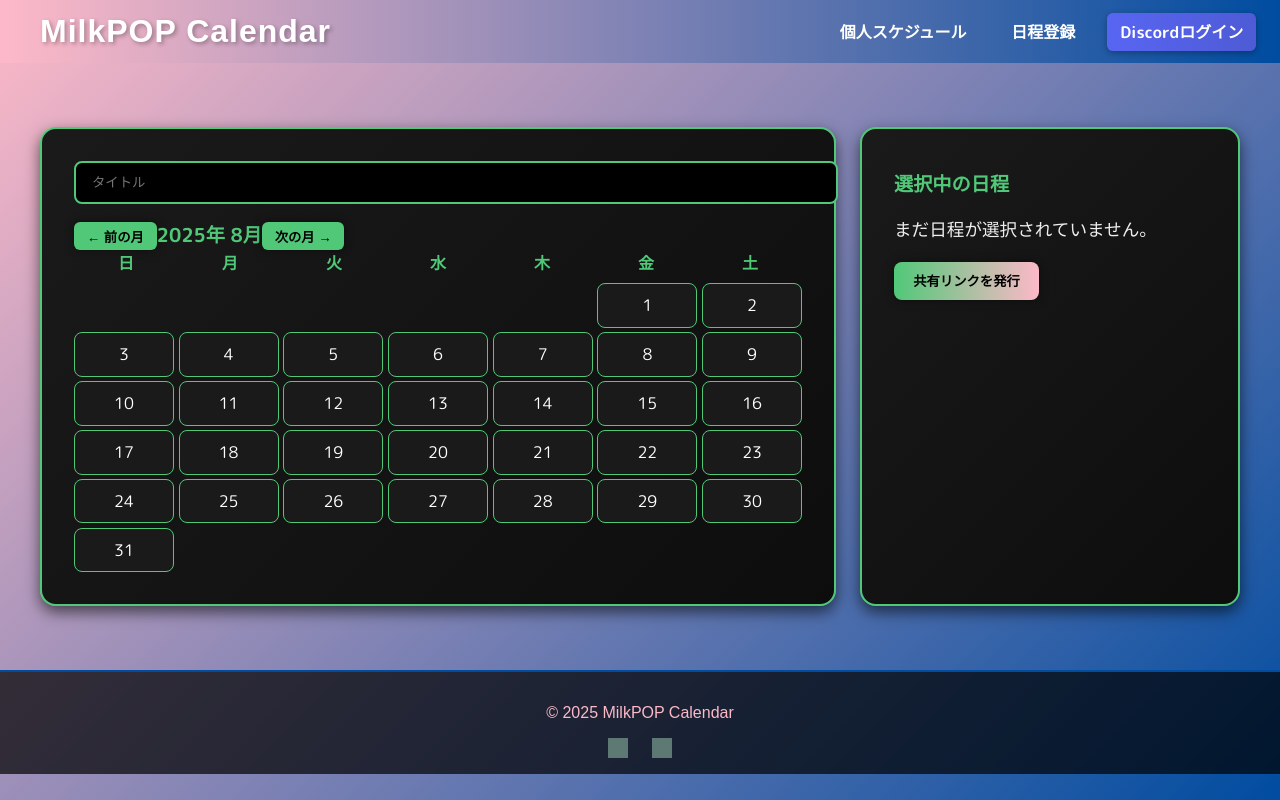
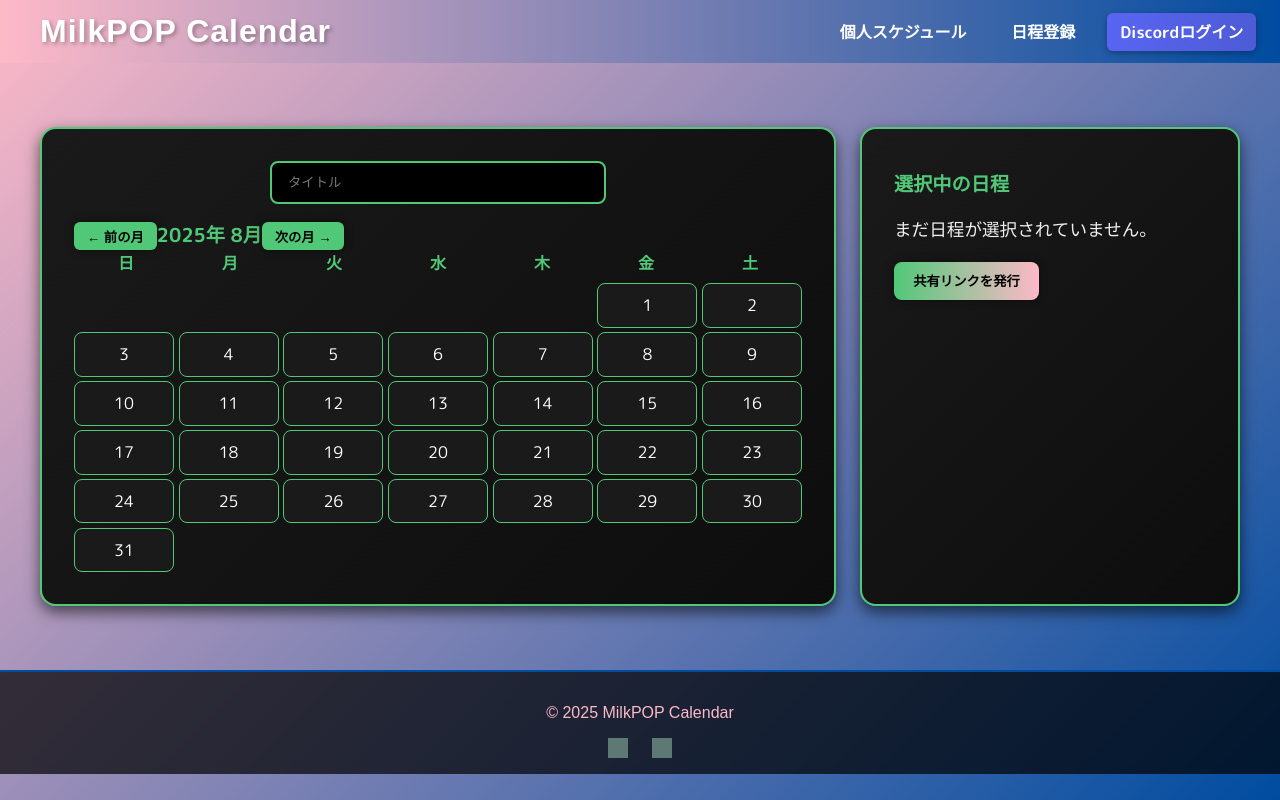
Before and after one commit to kuzyoumike0/milkpop-calendarapp, a React (Create React App) app in the folder frontend/: page /register in a window 1280 px wide. Built offline with nearby package versions, Linux system fonts and the light colour scheme; grey boxes are pictures that could not be loaded; a web font is replaced by a local one.

Commit message:
Update index.css

```diff
--- a/frontend/src/index.css
+++ b/frontend/src/index.css
@@ -380,3 +380,9 @@ button:hover, .share-button:hover {
     width: 100%;
   }
 }
+/* ====== タイトル入力フォーム（短縮版） ====== */
+.input-title.short {
+  max-width: 300px; /* ✅ 幅を短めに */
+  display: block;
+  margin: 0 auto 1rem auto; /* 中央寄せ */
+}
```
